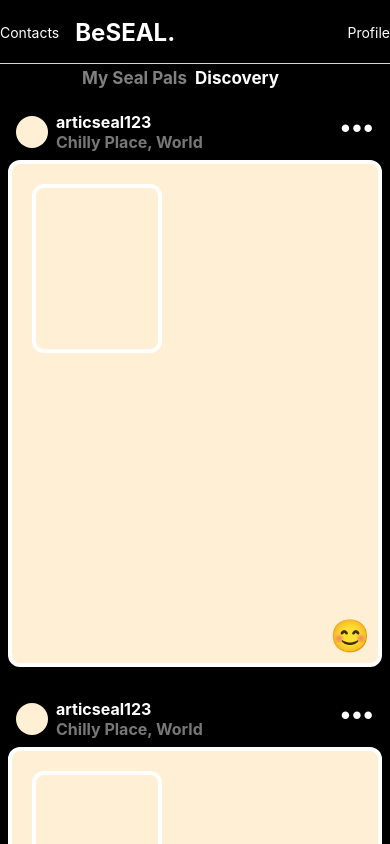
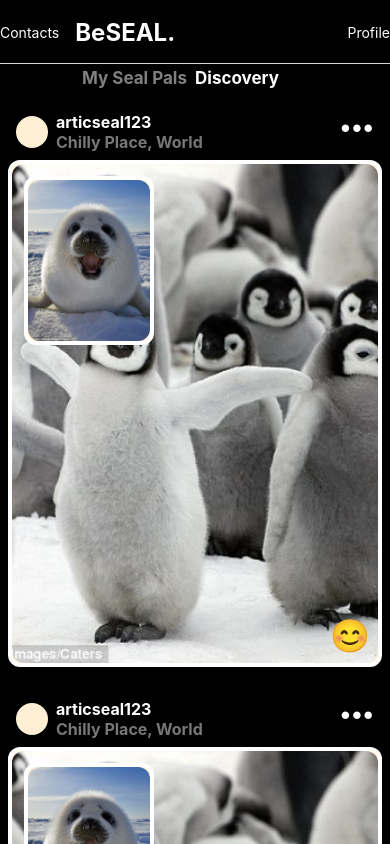
Before and after one commit to henrymoulton/BeSeal, a React Native app: screen /Home in a window 390 px wide. Built offline with nearby package versions, Linux system fonts and the light colour scheme.

Commit message:
feat: add seals

```diff
--- a/App.tsx
+++ b/App.tsx
@@ -1,7 +1,6 @@
 import React from "react";
 import { Image, StyleSheet, useWindowDimensions, View } from "react-native";
 import { RootNavigation } from "./navigation/RootNavigation";
-import { HomeScreenTabs } from "./screens/HomeScreen/HomeScreenTabs";
 
 export default function App() {
   const { height, width } = useWindowDimensions();
--- a/components/ActivityList/ActivityListItem.tsx
+++ b/components/ActivityList/ActivityListItem.tsx
@@ -1,6 +1,6 @@
 import * as React from "react";
 
-import { Text, useWindowDimensions, View } from "react-native";
+import { Image, Text, useWindowDimensions, View } from "react-native";
 import { ActivityListItemHeader } from "./ActivityListItemHeader";
 import { EmojiPicker } from "./EmojiPicker";
 
@@ -19,10 +19,21 @@ export const ActivityListItem = ({}: ActivityListItemProps) => {
           borderRadius: 12,
           borderWidth: 4,
           margin: 8,
-          padding: 8,
           height: width * 1.3,
+          width: width - 16,
+          overflow: "hidden",
         }}
       >
+        <Image
+          source={require("../../assets/images/back.jpg")}
+          style={{
+            position: "absolute",
+            width: "100%",
+            height: "100%",
+            borderRadius: 12,
+          }}
+          resizeMode={"cover"}
+        />
         <View
           style={{
             backgroundColor: "papayawhip",
@@ -30,11 +41,21 @@ export const ActivityListItem = ({}: ActivityListItemProps) => {
             borderRadius: 12,
             borderWidth: 4,
             margin: 12,
-            padding: 24,
             width: width / 3,
             height: (width / 3) * 1.3,
           }}
-        />
+        >
+          <Image
+            source={require("../../assets/images/front.jpg")}
+            style={{
+              position: "absolute",
+              width: "100%",
+              height: "100%",
+              borderRadius: 12,
+            }}
+            resizeMode={"cover"}
+          />
+        </View>
         <EmojiPicker />
       </View>
     </View>
```
Also changed, not shown: assets/images/back.jpg (added), assets/images/front.jpg (added).
